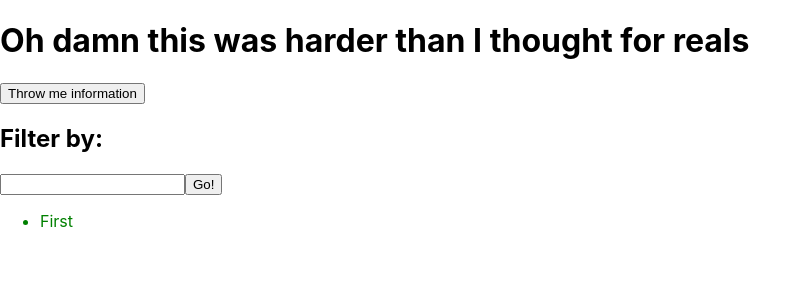
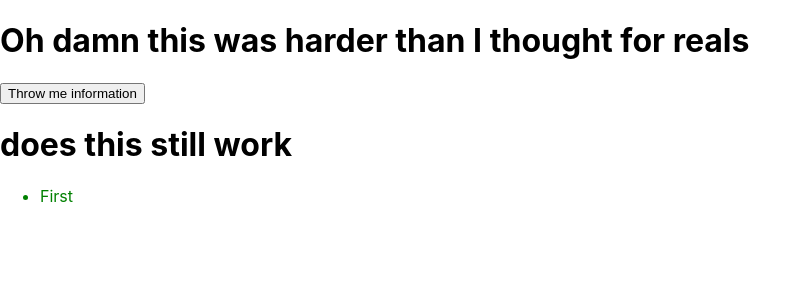
Before and after one commit to pacemade/hatchway-practise, a React (Create React App) app: page / in a window 1280 px wide. Shown: the top 300 px of the page, without its empty margins (0-812 px from the left). Built offline with nearby package versions, Linux system fonts and the light colour scheme.

Commit message:
thinking api should be called by filter component, which changes the state and replaces the current state with new

```diff
--- a/src/components/Filters/Filter.js
+++ b/src/components/Filters/Filter.js
@@ -1,13 +1,15 @@
 import React, { Component } from 'react';
 
-const filter = (props) => {
-  return (
-    <div>
-      <h2>Filter by:</h2>
-      <input type="text" />
-      <button>Go!</button>
-    </div>
-  )
+class Filter extends Component {
+
+  state = {
+    pokemon: ''
+  }
+
+  render() {
+    return(
+      <h1>does this still work</h1>
+    )
+  }
 }
-
-export default filter;
+export default Filter;
```
